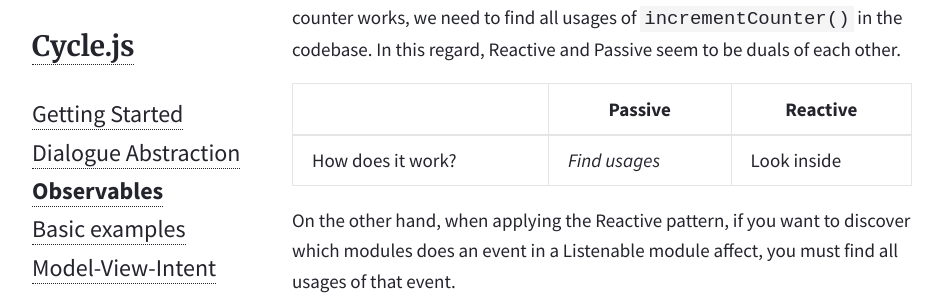
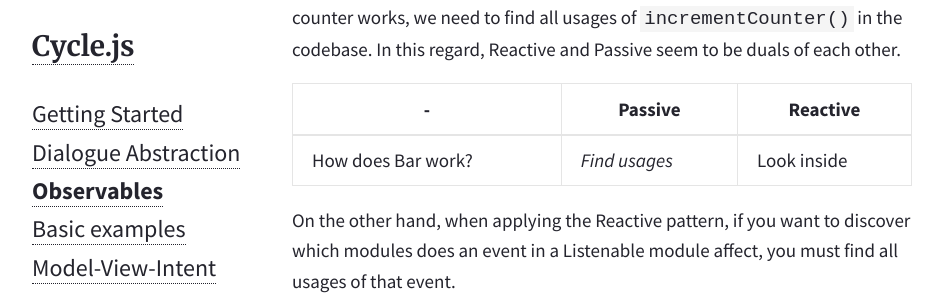
Before and after one commit to cyclejs/old-website, a Jekyll site: the page built from _posts/2015-01-29-observables.md, in a window 1280 px wide and 900 px high, scrolled down 2686 px. Shown: the part 163-458 px from the top of the window, without its empty margins (168-1111 px from the left). Built offline with Jekyll 4.4.1, drawn with Linux system fonts in a browser that asks for light colours; nearby versions of some CDN libraries.

Commit message:
Make example table more explicit as to it's subject

```diff
--- a/_posts/2015-01-29-observables.md
+++ b/_posts/2015-01-29-observables.md
@@ -57,9 +57,9 @@ Bar is **reactive**: it is fully responsible for managing its own state by react
 
 What is the benefit of this approach? Inversion of Control, mainly because Bar is responsible for itself. Plus, we can hide Bar's `incrementCounter()` as a private function. In the passive case, it was required to have `incrementCounter()` public, which means we are exposing Bar's internal state management outwards. It also means if we want to discover how Bar's counter works, we need to find all usages of `incrementCounter()` in the codebase. In this regard, Reactive and Passive seem to be duals of each other.
 
-|                      | Passive                 | Reactive      |
-|----------------------|-------------------------|---------------|
-| How does it work?    | *Find usages*           | Look inside   |
+|              -        | Passive                 | Reactive      |
+|-----------------------|-------------------------|---------------|
+| How does Bar work?    | *Find usages*           | Look inside   |
 
 On the other hand, when applying the Reactive pattern, if you want to discover which modules does an event in a Listenable module affect, you must find all usages of that event.
 
```
